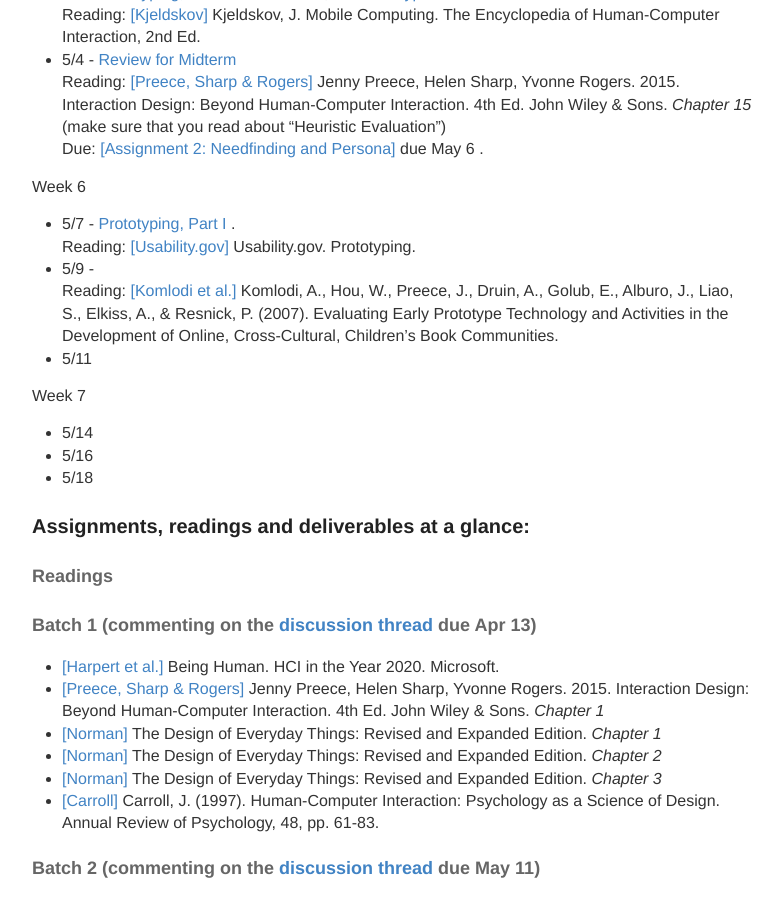
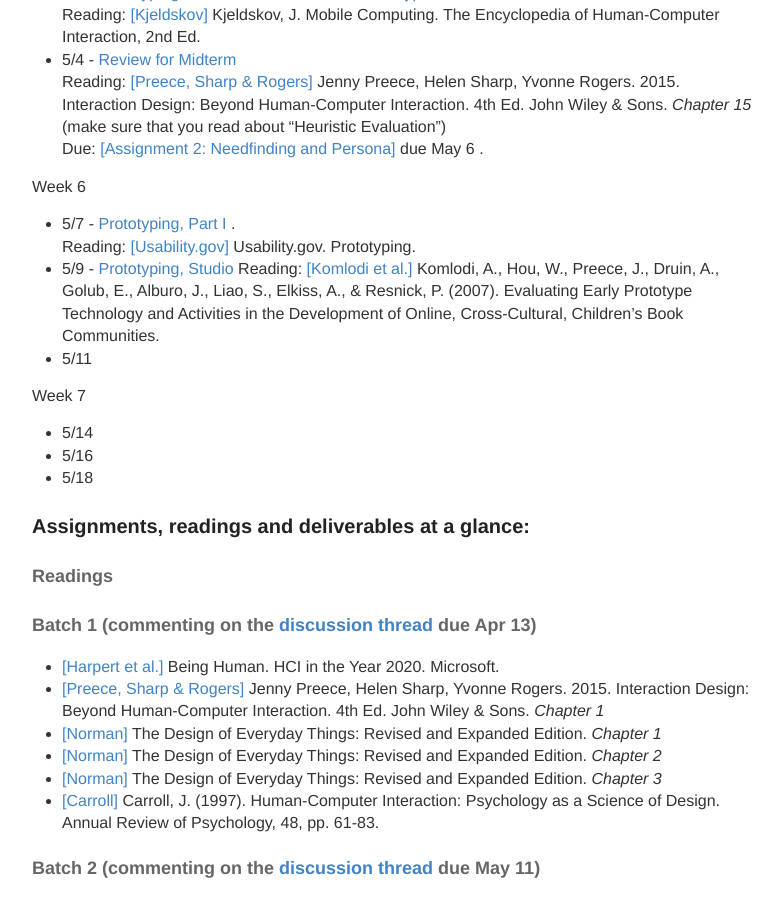
Before and after one commit to hciwang/hciwang.github.io, a Jekyll site: the page built from _posts/2018-3-25-lectures.md, in a window 1280 px wide and 900 px high, scrolled down 1724 px. Shown: the whole window, without its empty margins (248-1031 px from the left). Built offline with Jekyll 4.4.1, drawn with Linux system fonts in a browser that asks for light colours.

Commit message:
prototyping studio-1

```diff
--- a/_posts/2018-3-25-lectures.md
+++ b/_posts/2018-3-25-lectures.md
@@ -59,7 +59,7 @@
 Week 6
 - 5/7 - [Prototyping, Part I](https://canvas.ucdavis.edu/courses/225630/files?preview=3491453) .
 Reading: [[Usability.gov]](https://www.usability.gov/how-to-and-tools/methods/prototyping.html) Usability.gov. Prototyping.
-- 5/9 -
+- 5/9 -  [Prototyping, Studio](https://canvas.ucdavis.edu/courses/225630/files?preview=3520813)
 Reading: [[Komlodi et al.]](http://www.id-book.com/downloads/casestudy_14point2.pdf) Komlodi, A., Hou, W., Preece, J., Druin, A., Golub, E., Alburo, J., Liao, S., Elkiss, A., & Resnick, P. (2007). Evaluating Early Prototype Technology and Activities in the Development of Online, Cross-Cultural, Children's Book Communities.
 - 5/11
 
```
